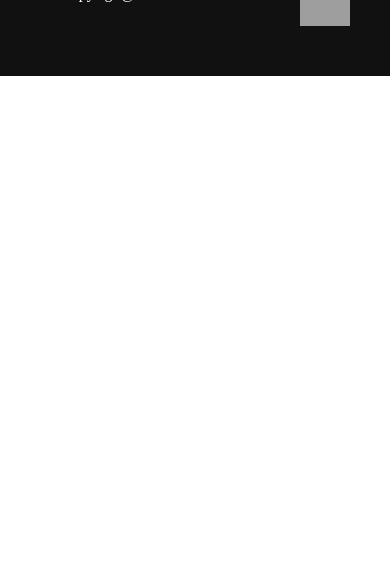
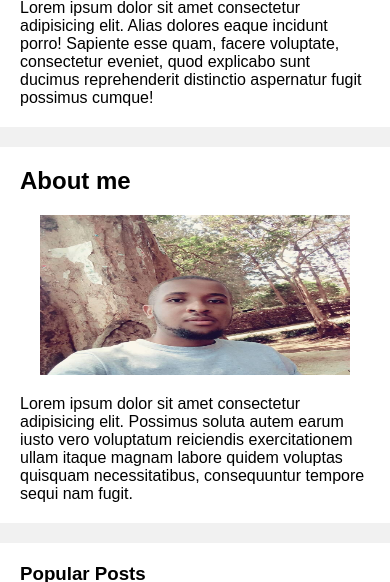
Before and after one commit to Lotany/Rizcakes, a PHP site: page / in a window 390 px wide. Shown: the part 1499-2081 px from the top of the page. Before the commit the page ends 1575 px from the top, so only its background shows below. Run offline with PHP 8.4, Linux system fonts and the light colour scheme; data that the repository does not hold is empty; some libraries are stand-ins or nearby versions; grey boxes are pictures that could not be loaded.

Commit message:
adding index 1

```diff
--- a/index.php
+++ b/index.php
@@ -42,4 +42,26 @@
     </div>
   </div>
 
+  <!--right column -->
+  <div class="rightcolumn">
+    <div class="card">
+      <h2>About me</h2>
+      <img src="images/banner.jpg" class="fakeimg" style="height: 200px;">
+      <p>Lorem ipsum dolor sit amet consectetur adipisicing elit. Possimus soluta autem earum iusto vero voluptatum reiciendis exercitationem ullam itaque magnam labore quidem voluptas quisquam necessitatibus, consequuntur tempore sequi nam fugit.</p>
+    </div>
+    <div class="card">
+      <h3>Popular Posts</h3>
+      <img src="images/image_3.png" class="fakeimg" style="height: 200px;">
+      <br>
+      <img src="images/image_3.png" class="fakeimg" style="height: 200px;">
+      <br>
+      <img src="images/image_3.png" class="fakeimg" style="height: 200px;">
+    </div>
+
+    <div class="card">
+      <h3>Follow Me</h3>
+      <p>Some text</p>
+    </div>
+  </div>
+
   <?php include 'footer.php' ?>
--- a/style.css
+++ b/style.css
@@ -8,7 +8,8 @@
 
 body {
     font-family: sans-serif;
-    font-size: 16px;
+    padding: 0px;
+    background: #f1f1f1;
 }
 
 nav {
@@ -22,7 +23,7 @@
 }
 
 a {
-    color: rgb(237, 109, 5);
+    color: rgb(0, 0, 0);
     text-decoration: none;
 }
 
@@ -46,7 +47,7 @@
 }
 
 .item:not(.button) a:hover, .item a:hover::after{
-    color: #ccc;
+    color: rgb(255, 255, 255);
 }
 
 .menu {
@@ -358,7 +359,63 @@
 }
 
 /*begginning of content */
+/*create two un equal colums that floats next to each other */
+/*left column*/
+.leftcolumn {
+    float: left;
+    width: 35%;
+}
 
+/*middle column*/
+.middlecolumn{
+    float: left;
+    width: 35%;
+    padding-left: 20px;
+}
+
+/*right column*/
+.rightcolumn {
+    float: left;
+    width: 30%;
+    padding-left: 20px;
+}
+
+/*fake img*/
+.fakeimg {
+    width: 100%;
+    padding: 20px;
+}
+
+.fakeimg1{
+    max-width: 100%;
+    border-radius: 9px;
+}
+
+
+/* add a card effecct for articles*/
+
+.card {
+    background-color: white;
+    padding: 20px;
+    margin-top: 20px;
+}
+
+/*clear floats after the columns*/
+.row:after {
+    content: "";
+    display: table;
+    clear: both;
+}
+
+
+/*responsive layoult*/
+@media screen and (max-width:800px) {
+    .leftcolumn,.middlecolumn, .rightcolumn{
+        width: 100%;
+        padding: 0;
+    }
+
+}
 /*end of contenet*/
 
 
```
Lines whose indentation alone changed are shown as unchanged.
